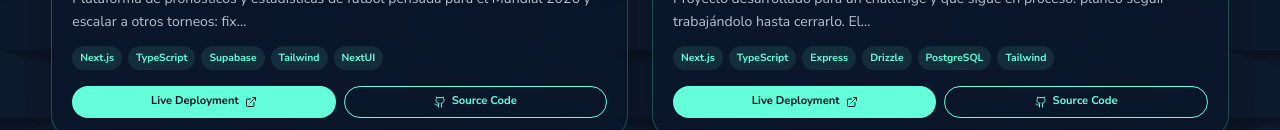
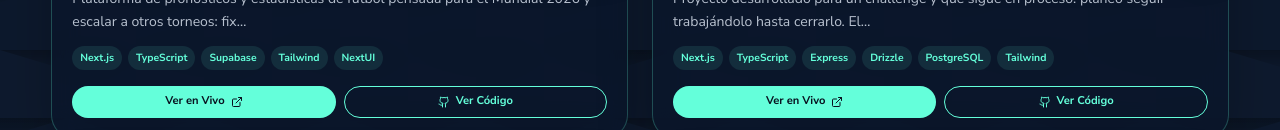
Before and after one commit to nicovon24/PortafolioNuevo, a Next.js app: page / in a window 1280 px wide. Shown: the part 2670-2800 px from the top of the page. Built offline with nearby package versions, Linux system fonts and the light colour scheme.

Commit message:
fix: actualizar links y estilos en project cards

```diff
--- a/public/locales/en/common.json
+++ b/public/locales/en/common.json
@@ -62,6 +62,10 @@
     "sourceCode": "Source Code",
     "liveDeployment": "Live Deployment",
     "architectureStack": "SYSTEM ARCHITECTURE STACK",
+    "privateRepo": "Private Source Code",
+    "viewImages": "View Images",
+    "live1": "Live 1",
+    "live2": "Live 2",
     "items": {
       "prodeazo": {
         "description": "Football prediction and statistics platform designed for the 2026 World Cup and scalable to other tournaments: real-time fixtures and results, predictions before match kick-off, points for correct picks and general and league rankings. MVP with fixture, predictions, ranking, user-to-user comparison and special picks (champion, top scorer, etc.); phased roadmap for mini-leagues with administration and a reusable statistics module (groups, brackets, metrics and profiles). Initial stack: Next.js and TypeScript, Supabase with PostgreSQL, Tailwind and NextUI; fixtures and results via Bzzoiro BSD."
--- a/public/locales/es/common.json
+++ b/public/locales/es/common.json
@@ -59,9 +59,13 @@
     "viewCode": "Ver código",
     "viewLive": "Ver live",
     "inspectProject": "Inspeccionar Proyecto",
-    "sourceCode": "Source Code",
-    "liveDeployment": "Live Deployment",
-    "architectureStack": "SYSTEM ARCHITECTURE STACK",
+    "sourceCode": "Ver Código",
+    "liveDeployment": "Ver en Vivo",
+    "architectureStack": "STACK DE ARQUITECTURA",
+    "privateRepo": "Repo Privado",
+    "viewImages": "Ver Imágenes",
+    "live1": "Ver en Vivo 1",
+    "live2": "Ver en Vivo 2",
     "items": {
       "prodeazo": {
         "description": "Plataforma de pronósticos y estadísticas de fútbol pensada para el Mundial 2026 y escalar a otros torneos: fixtures y resultados en tiempo real, predicciones antes del inicio del partido, puntos por aciertos y rankings generales y por ligas. MVP con fixture, predicciones, ranking, comparativa usuario a usuario y picks especiales (campeón, goleador, etc.); roadmap en fases para miniligas con administración y un módulo estadístico reutilizable (grupos, llaves, métricas y perfiles). Stack inicial: Next.js y TypeScript, Supabase con PostgreSQL, Tailwind y NextUI; fixtures y resultados vía Bzzoiro BSD."
--- a/src/components/sections/ProjectsSection.tsx
+++ b/src/components/sections/ProjectsSection.tsx
@@ -23,6 +23,7 @@ export default function ProjectsSection() {
               live={project.live}
               live2={project.live2}
               code={project.code}
+              privateRepo={project.privateRepo}
               inDevelopment={project.inDevelopment}
               index={index}
             />
--- a/src/components/ui/ProjectCard.tsx
+++ b/src/components/ui/ProjectCard.tsx
@@ -1,6 +1,6 @@
 "use client";
 
-import { ExternalLink, Github, Images, Search } from "lucide-react";
+import { ExternalLink, Github, Images, Lock, Search } from "lucide-react";
 import { useState } from "react";
 import { useTranslation } from "react-i18next";
 import ProjectScreenshots from "@/components/ui/ProjectScreenshots";
@@ -14,6 +14,7 @@ type ProjectCardProps = {
   live?: string;
   live2?: string;
   code?: string;
+  privateRepo?: boolean;
   inDevelopment?: boolean;
   index?: number;
 };
@@ -26,6 +27,7 @@ export default function ProjectCard({
   live,
   live2,
   code,
+  privateRepo = false,
   inDevelopment = false,
   index = 0,
 }: ProjectCardProps) {
@@ -77,7 +79,7 @@ export default function ProjectCard({
               className="pointer-events-auto flex items-center gap-1.5 rounded-full border border-accent/60 bg-[rgba(8,17,31,0.92)] px-4 py-2 font-mono text-xs font-bold text-accent shadow-[0_8px_28px_rgba(0,0,0,0.5)] backdrop-blur-sm transition-colors hover:border-accent hover:bg-accent/10"
             >
               <Images size={13} className="shrink-0" />
-              View Images
+              {t("projects.viewImages")}
             </button>
           </div>
         </div>
@@ -100,25 +102,49 @@ export default function ProjectCard({
             ))}
           </div>
           <div className="mt-auto flex gap-2 pt-4" onClick={(e) => e.stopPropagation()}>
-            {(live || live2) && (
-              <a
-                href={live ?? live2}
-                target="_blank"
-                rel="noreferrer"
-                className="inline-flex w-1/2 min-h-8 items-center justify-center gap-1.5 rounded-full bg-accent px-3 text-[0.7rem] font-bold text-[#08111f] transition-opacity hover:opacity-85"
-              >
-                {t("projects.liveDeployment")} <ExternalLink size={12} />
-              </a>
-            )}
-            {code && (
-              <a
-                href={code}
-                target="_blank"
-                rel="noreferrer"
-                className="inline-flex w-1/2 min-h-8 items-center justify-center gap-1.5 rounded-full border border-accent bg-transparent px-3 text-[0.7rem] font-bold text-accent transition-colors hover:bg-accent/10"
-              >
-                <Github size={12} /> {t("projects.sourceCode")}
-              </a>
+            {/* When two live links + privateRepo: live buttons stacked left, badge right */}
+            {live && live2 && privateRepo ? (
+              <>
+                <div className="flex w-1/2 flex-col gap-1.5">
+                  <a href={live} target="_blank" rel="noreferrer"
+                    className="inline-flex min-h-7 items-center justify-center gap-1.5 rounded-full bg-accent px-3 text-[0.65rem] font-bold text-[#08111f] transition-opacity hover:opacity-85">
+                    {t("projects.live1")} <ExternalLink size={11} />
+                  </a>
+                  <a href={live2} target="_blank" rel="noreferrer"
+                    className="inline-flex min-h-7 items-center justify-center gap-1.5 rounded-full bg-accent px-3 text-[0.65rem] font-bold text-[#08111f] transition-opacity hover:opacity-85">
+                    {t("projects.live2")} <ExternalLink size={11} />
+                  </a>
+                </div>
+                <span className="inline-flex w-1/2 min-h-8 items-center justify-center gap-1.5 rounded-full border border-line/50 bg-transparent px-3 text-[0.7rem] font-bold text-muted/60 cursor-default">
+                  <Lock size={12} /> {t("projects.privateRepo")}
+                </span>
+              </>
+            ) : (
+              <>
+                {live && (
+                  <a href={live} target="_blank" rel="noreferrer"
+                    className="inline-flex w-1/2 min-h-8 items-center justify-center gap-1.5 rounded-full bg-accent px-3 text-[0.7rem] font-bold text-[#08111f] transition-opacity hover:opacity-85">
+                    {live2 ? `${t("projects.liveDeployment")} 1` : t("projects.liveDeployment")} <ExternalLink size={12} />
+                  </a>
+                )}
+                {live2 && (
+                  <a href={live2} target="_blank" rel="noreferrer"
+                    className="inline-flex w-1/2 min-h-8 items-center justify-center gap-1.5 rounded-full bg-accent px-3 text-[0.7rem] font-bold text-[#08111f] transition-opacity hover:opacity-85">
+                    {t("projects.liveDeployment")} 2 <ExternalLink size={12} />
+                  </a>
+                )}
+                {code && (
+                  <a href={code} target="_blank" rel="noreferrer"
+                    className="inline-flex w-1/2 min-h-8 items-center justify-center gap-1.5 rounded-full border border-accent bg-transparent px-3 text-[0.7rem] font-bold text-accent transition-colors hover:bg-accent/10">
+                    <Github size={12} /> {t("projects.sourceCode")}
+                  </a>
+                )}
+                {!code && privateRepo && (
+                  <span className="inline-flex w-1/2 min-h-8 items-center justify-center gap-1.5 rounded-full border border-line/50 bg-transparent px-3 text-[0.7rem] font-bold text-muted/60 cursor-default">
+                    <Lock size={12} /> {t("projects.privateRepo")}
+                  </span>
+                )}
+              </>
             )}
           </div>
         </div>
@@ -135,6 +161,7 @@ export default function ProjectCard({
         live={live}
         live2={live2}
         code={code}
+        privateRepo={privateRepo}
         index={index}
         initialLightbox={startLightbox}
       />
--- a/src/components/ui/ProjectDetailModal.tsx
+++ b/src/components/ui/ProjectDetailModal.tsx
@@ -1,7 +1,7 @@
 "use client";
 
 import Image from "next/image";
-import { ChevronLeft, ChevronRight, ExternalLink, Github, X } from "lucide-react";
+import { ChevronLeft, ChevronRight, ExternalLink, Github, Lock, X } from "lucide-react";
 import { useCallback, useEffect, useId, useRef, useState } from "react";
 import { createPortal } from "react-dom";
 import { useTranslation } from "react-i18next";
@@ -21,6 +21,7 @@ type ProjectDetailModalProps = {
   live?: string;
   live2?: string;
   code?: string;
+  privateRepo?: boolean;
   index?: number;
   initialLightbox?: boolean;
 };
@@ -35,6 +36,7 @@ export default function ProjectDetailModal({
   live,
   live2,
   code,
+  privateRepo = false,
   index = 0,
   initialLightbox = false,
 }: ProjectDetailModalProps) {
@@ -250,6 +252,11 @@ export default function ProjectDetailModal({
                   <Github size={15} /> {t("projects.sourceCode")}
                 </a>
               )}
+              {!code && privateRepo && (
+                <span className="inline-flex flex-1 min-h-11 items-center justify-center gap-2 rounded-full border border-line/40 bg-transparent px-5 text-sm font-bold text-muted/50 cursor-default">
+                  <Lock size={15} /> {t("projects.privateRepo")}
+                </span>
+              )}
             </div>
           </div>
         </div>
--- a/src/data/portfolio.ts
+++ b/src/data/portfolio.ts
@@ -127,6 +127,7 @@ export type PortfolioProject = {
   live?: string;
   live2?: string;
   code?: string;
+  privateRepo?: boolean;
   inDevelopment?: boolean;
   hidden?: boolean;
 };
@@ -163,6 +164,7 @@ export const projects: PortfolioProject[] = [
     title: "App Fiscalización",
     technologies: ["Next.js", "Framer Motion", "Redux Toolkit", "Vercel"],
     live: "https://fiscalizar.lalibertadavanzacba.com/",
+    privateRepo: true,
     images: [
       "/images/projects/partido/app/dashboard1.png",
       "/images/projects/partido/app/dashboard2.png",
@@ -184,6 +186,7 @@ export const projects: PortfolioProject[] = [
     ],
     live: "https://queabusocba.com/",
     live2: "https://gabrielbornoroni.com.ar/",
+    privateRepo: true,
   },
   {
     key: "trashcans",
@@ -197,6 +200,7 @@ export const projects: PortfolioProject[] = [
       "/images/projects/senzary/vercel/trashcans/onboarding.png",
     ],
     live: "https://trashcans.senzary.com/",
+    privateRepo: true,
   },
   {
     key: "workeriq",
@@ -208,6 +212,7 @@ export const projects: PortfolioProject[] = [
       "/images/projects/senzary/vercel/workeriq/map-v2.png",
     ],
     live: "https://workeriq-drill.iotlogiq.com/",
+    privateRepo: true,
   },
   {
     key: "iotlogiq",
@@ -236,6 +241,7 @@ export const projects: PortfolioProject[] = [
       "/images/projects/senzary/airport/7.png",
     ],
     live: "https://iotlogiq.com/",
+    privateRepo: true,
   },
   {
     key: "cloudlab",
```
